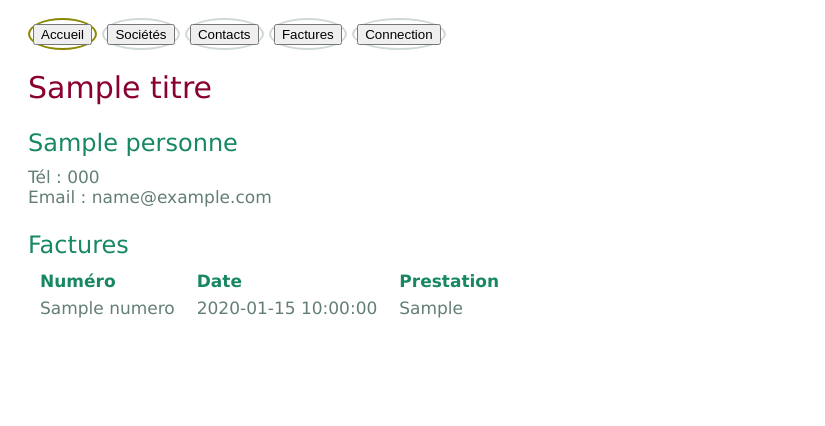
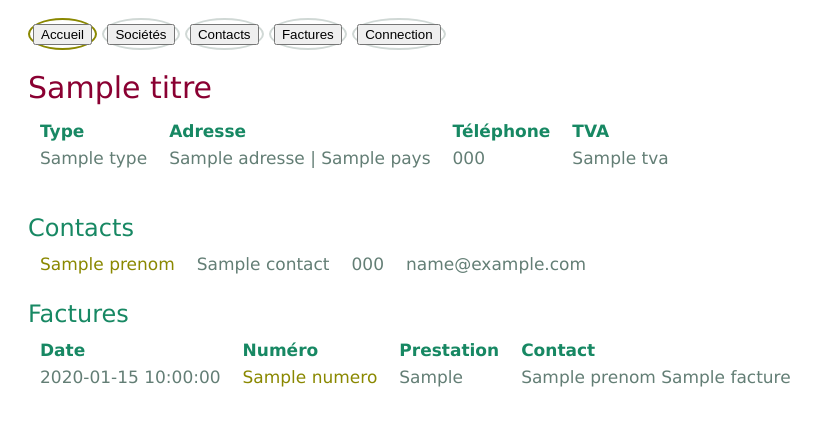
Before and after one commit to ericLavachery/COGIP-app, a PHP site: template view/societes_supprimer.php in a window 1280 px wide. Shown: the top 426 px of the page, without its empty margins (0-825 px from the left). Run offline with PHP 8.4, Linux system fonts and the light colour scheme; the template is opened without the code that fills it: most values are stand-ins (such as "Sample title", 1, 10 or a date in 2020); data that the repository does not hold is empty.

Commit message:
supprimer societe

```diff
--- a/view/societes_supprimer.php
+++ b/view/societes_supprimer.php
@@ -9,26 +9,53 @@
     <?php include '_navig.php' ?>
     <h1><?= $titre ?></h1>
 
-    <h3><?=$personnes['nom_societe']?></h3>
+    <table>
+        <tr>
+            <td class="tabtitle">Type</td>
+            <td class="tabtitle">Adresse</td>
+            <td class="tabtitle">Téléphone</td>
+            <td class="tabtitle">TVA</td>
+        </tr>
+        <tr>
+            <td class="tabrow"><?=$societe['type']?></td>
+            <td class="tabrow"><?=$societe['adresse']?> | <?=$societe['pays']?></td>
+            <td class="tabrow"><?=$societe['telephone']?></td>
+            <td class="tabrow"><?=$societe['tva']?></td>
+        </tr>
+    </table>
 
-    Tél : <?=$personnes['telephone']?><br>
-    Email : <?=$personnes['email']?><br>
+    <br>
+
+    <h3>Contacts</h3>
+    <table>
+        <?php foreach ($contacts as $key => $value){?>
+            <tr>
+                <td class="tabrow"><a href="index.php?page=lesgens_detail&id=<?=$value['id']?>"><?=$value['prenom']?></a></td>
+                <td class="tabrow"><?=$value['nom']?></td>
+                <td class="tabrow"><?=$value['telephone']?></td>
+                <td class="tabrow"><?=$value['email']?></td>
+            </tr>
+        <?php } ?>
+    </table>
 
     <h3>Factures</h3>
     <table>
         <tr>
+            <td class="tabtitle">Date</td>
             <td class="tabtitle">Numéro</td>
-            <td class="tabtitle">Date</td>
             <td class="tabtitle">Prestation</td>
+            <td class="tabtitle">Contact</td>
         </tr>
         <?php foreach ($factures as $key => $value){?>
             <tr>
-                <td class="tabrow"><?=$value['numero']?></td>
                 <td class="tabrow"><?=$value['date_facturation']?></td>
+                <td class="tabrow"><a href="index.php?page=lepognon_detail&id=<?=$value['id']?>"><?=$value['numero']?></a></td>
                 <td class="tabrow"><?=$value['motif_prestation']?></td>
+                <td class="tabrow"><?=$value['prenom']?> <?=$value['nom']?></td>
             </tr>
         <?php } ?>
     </table>
+
     <br>
     <div class="rouge">
         <?= $message ?>
```
Also changed, not shown: model/societes_supprimer.php (+35 -28 lines).
